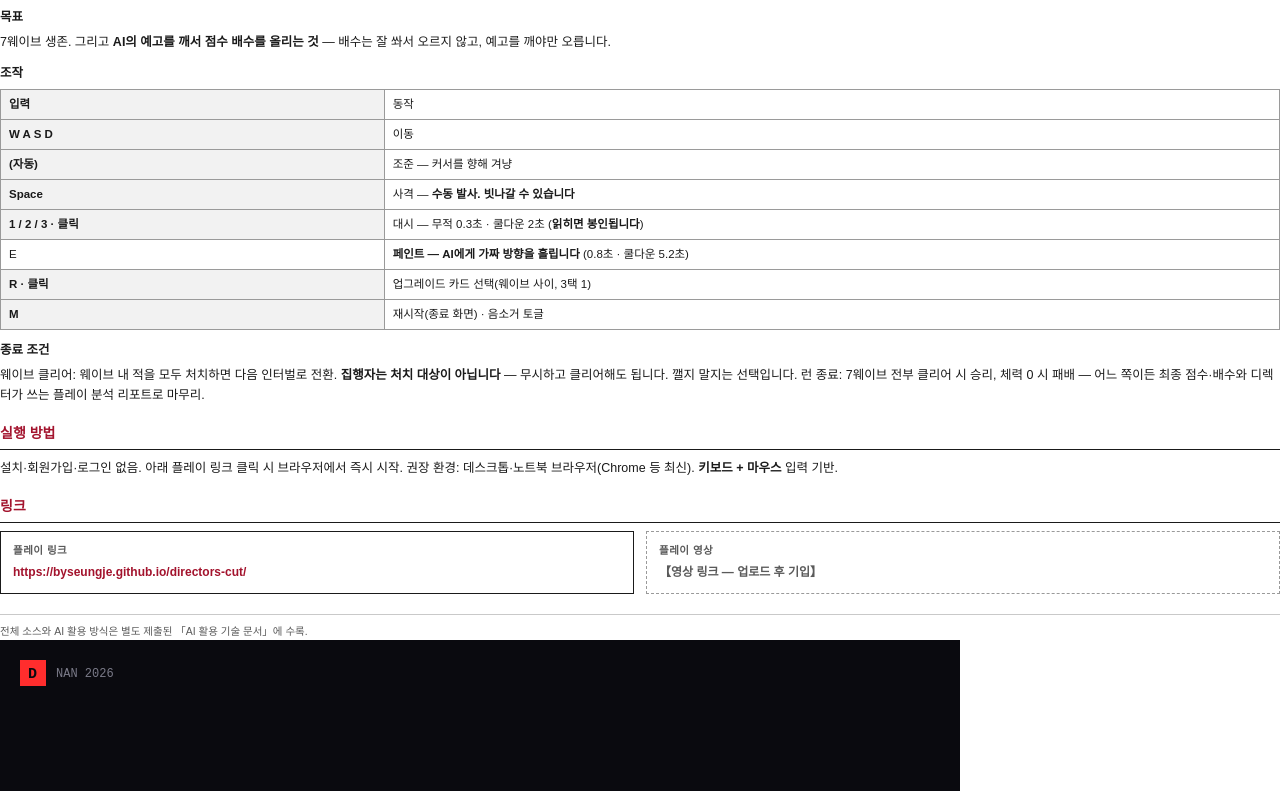
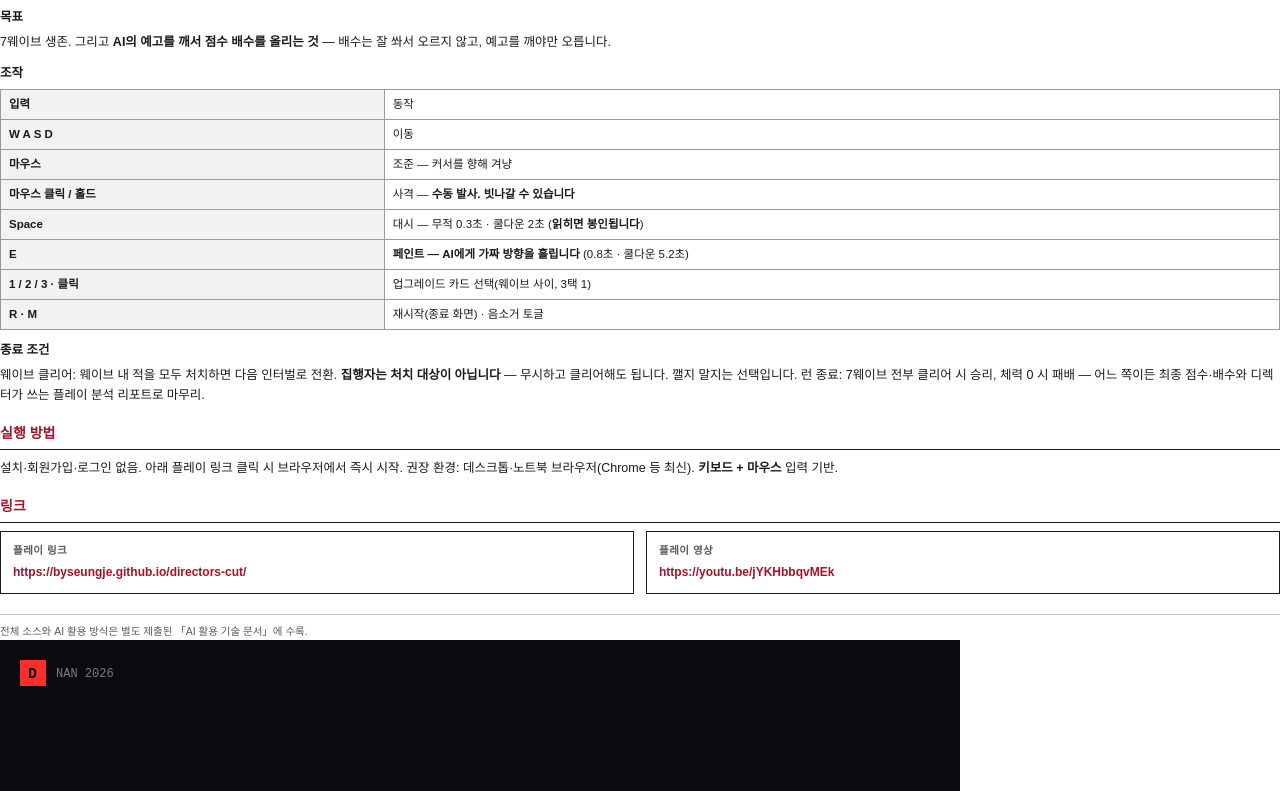
Before and after one commit to bySeungje/directors-cut, a website built with Vite: page docs/submission/game-overview.html in a window 1280 px wide. Shown: the part 553-1344 px from the top of the page. Built offline with nearby package versions, Linux system fonts and the light colour scheme; no server answers.

Commit message:
docs: 영상 링크 기입 + 조작표 수정, PDF 재생성
- 플레이 영상 https://youtu.be/jYKHbbqvMEk 기입 (플레이스홀더 0)
- 조작표가 어긋나 있던 것 수정: 마우스 조준 / 클릭 사격 / Space 대시 /
  E 페인트 / 1·2·3 카드 선택 / R·M — 앞선 편집에서 행이 한 칸씩 밀려
  Space에 "사격", 1/2/3에 "대시"가 붙어 있었다
- 영상 링크 박스의 점선(플레이스홀더) 스타일 제거

Co-Authored-By: Claude Opus 5 (1M context) <noreply@anthropic.com>
Claude-Session: https://claude.ai/code/session_01NoMBPW5gHtqBDQSjwgp7RM

```diff
--- a/docs/submission/game-overview.html
+++ b/docs/submission/game-overview.html
@@ -141,15 +141,12 @@
   <table>
     <tr><th>입력</th><td>동작</td></tr>
     <tr><th>W A S D</th><td>이동</td></tr>
-    <tr><th>(자동)</th><td>조준 — 커서를 향해 겨냥</td></tr>
-    <tr><th>Space</th><td>사격 — <b>수동 발사. 빗나갈 수 있습니다</b></td></tr>
-    <tr><th>1 / 2 / 3 · 클릭</th><td>대시 — 무적 0.3초 · 쿨다운 2초 (<b>읽히면 봉인됩니다</b>)</td>
-      </tr>
-      <tr>
-        <td>E</td>
-        <td><b>페인트 — AI에게 가짜 방향을 흘립니다</b> (0.8초 · 쿨다운 5.2초)</td></tr>
-    <tr><th>R · 클릭</th><td>업그레이드 카드 선택(웨이브 사이, 3택 1)</td></tr>
-    <tr><th>M</th><td>재시작(종료 화면) · 음소거 토글</td></tr>
+    <tr><th>마우스</th><td>조준 — 커서를 향해 겨냥</td></tr>
+    <tr><th>마우스 클릭 / 홀드</th><td>사격 — <b>수동 발사. 빗나갈 수 있습니다</b></td></tr>
+    <tr><th>Space</th><td>대시 — 무적 0.3초 · 쿨다운 2초 (<b>읽히면 봉인됩니다</b>)</td></tr>
+    <tr><th>E</th><td><b>페인트 — AI에게 가짜 방향을 흘립니다</b> (0.8초 · 쿨다운 5.2초)</td></tr>
+    <tr><th>1 / 2 / 3 · 클릭</th><td>업그레이드 카드 선택(웨이브 사이, 3택 1)</td></tr>
+    <tr><th>R · M</th><td>재시작(종료 화면) · 음소거 토글</td></tr>
   </table>
 
   <h3>종료 조건</h3>
@@ -176,9 +173,9 @@
       <div class="link-label">플레이 링크</div>
       <div class="link-url"><a href="https://byseungje.github.io/directors-cut/">https://byseungje.github.io/directors-cut/</a></div>
     </div>
-    <div class="link-box placeholder">
+    <div class="link-box">
       <div class="link-label">플레이 영상</div>
-      <div class="link-url ph">【영상 링크 — 업로드 후 기입】</div>
+      <div class="link-url"><a href="https://youtu.be/jYKHbbqvMEk">https://youtu.be/jYKHbbqvMEk</a></div>
     </div>
   </div>
 </section>
```
Also changed, not shown: 2 other files.
